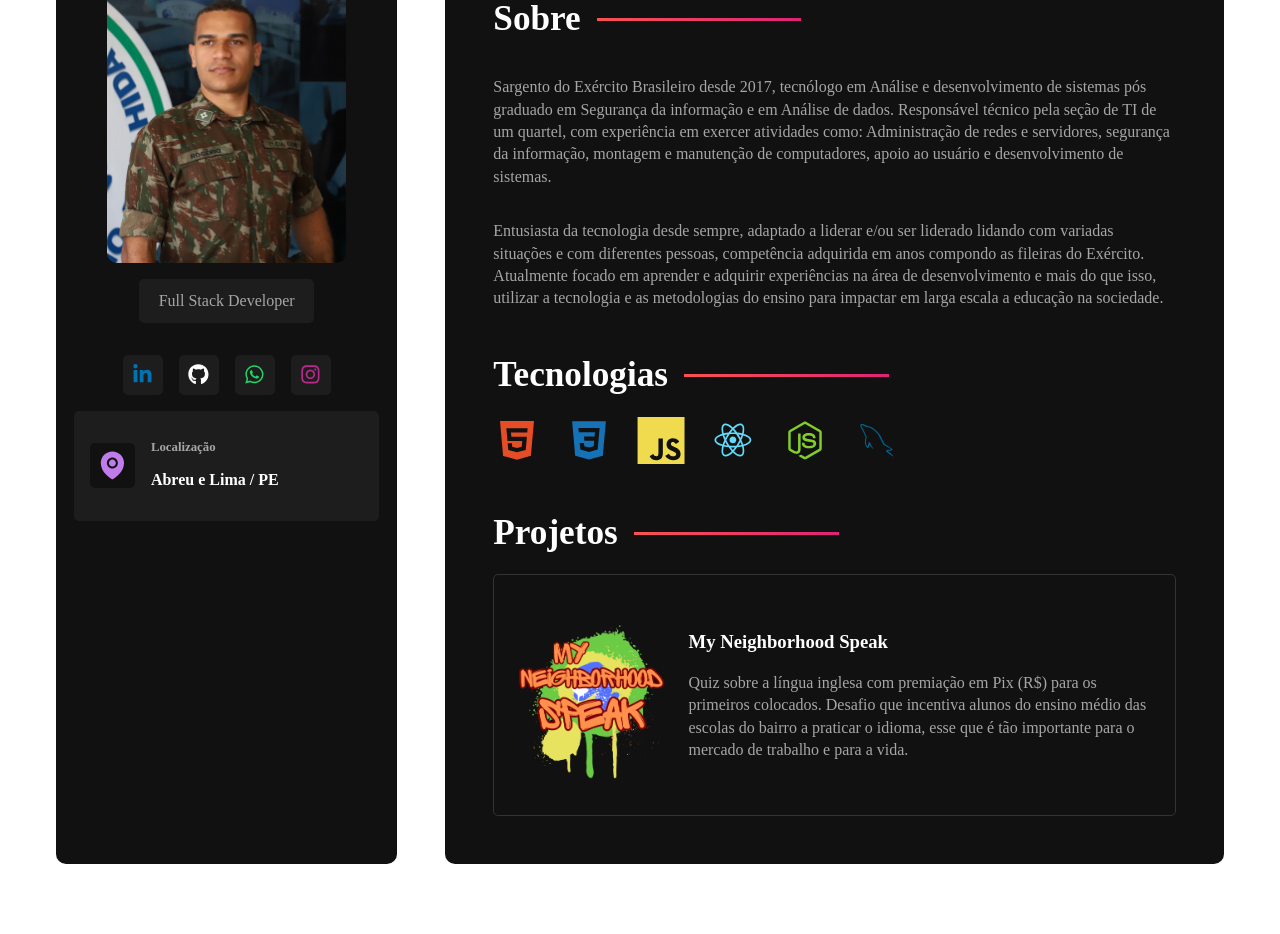
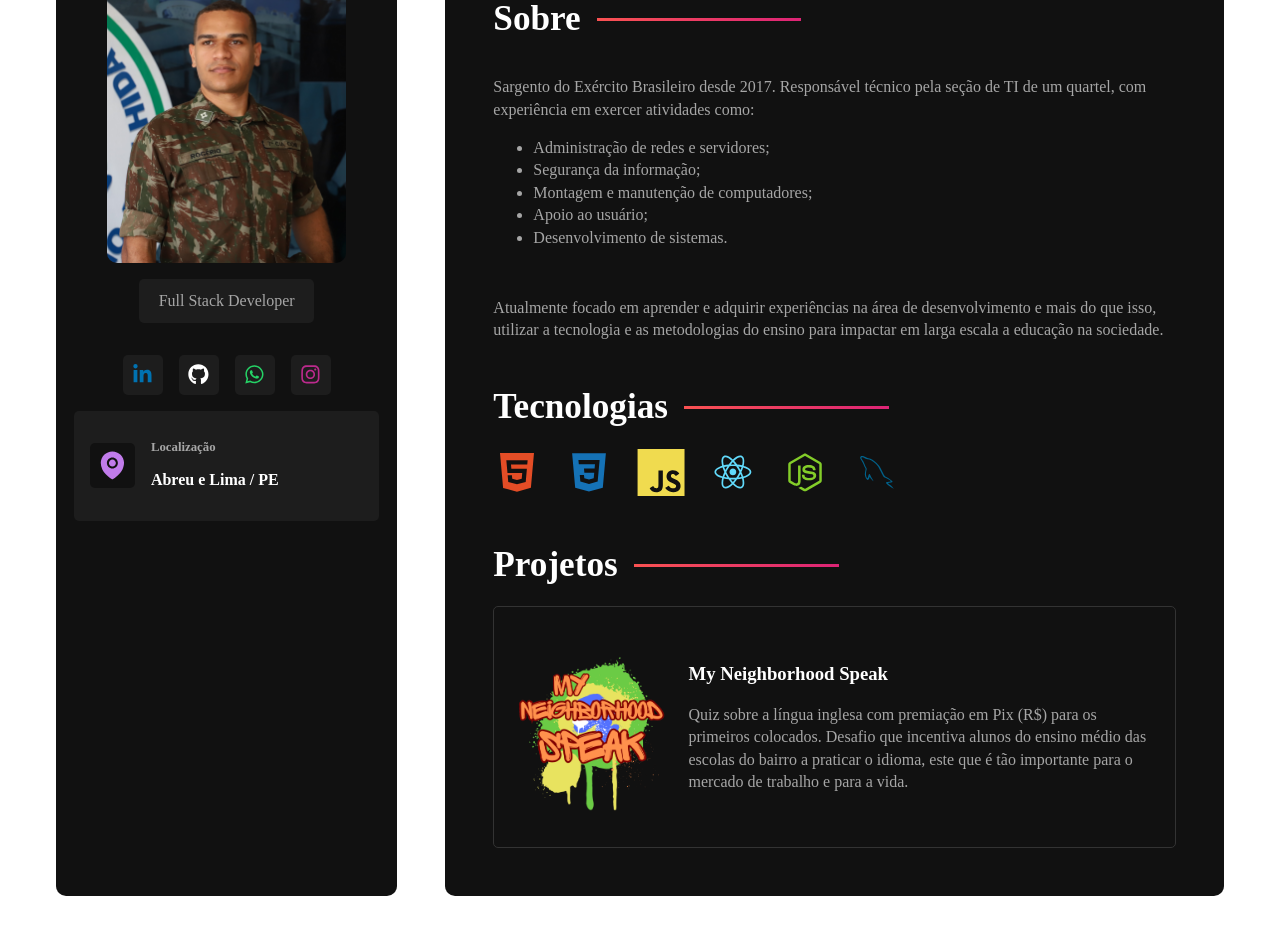
Before and after one commit to rogerworkup/Pag-portifolio_SASS, a React (Vite) app: page / in a window 1280 px wide. Shown: the part 380-1314 px from the top of the page. Built offline with nearby package versions, Linux system fonts and the light colour scheme; the HTML template or start-up script is replaced by a standard one.

Commit message:
Texto do about ajustado, faltando 'identar' a lista

```diff
--- a/src/componentes/AboutContainer.jsx
+++ b/src/componentes/AboutContainer.jsx
@@ -1,12 +1,24 @@
+
+import "../styles/components/aboutcontainer.sass";
 
 
 const AboutContainer = () => {
   return (
     <section className="about-container">
-        <h2>Sobre</h2>
-        <p>Sargento do Exército Brasileiro desde 2017, tecnólogo em Análise e desenvolvimento de sistemas pós graduado em Segurança da informação e em Análise de dados. Responsável técnico pela seção de TI de um quartel, com experiência em exercer atividades como: Administração de redes e servidores, segurança da informação, montagem e manutenção de computadores, apoio ao usuário e desenvolvimento de sistemas.</p>
+          <h2>Sobre</h2>
+        <p>Sargento do Exército Brasileiro desde 2017. Responsável técnico pela seção de TI de um quartel, com experiência em exercer atividades como:
 
-        <p>Entusiasta da tecnologia desde sempre, adaptado a liderar e/ou ser liderado lidando com variadas situações e com diferentes pessoas, competência adquirida em anos compondo as fileiras do Exército. Atualmente focado em aprender e adquirir experiências na área de desenvolvimento e mais do que isso, utilizar a tecnologia e as metodologias do ensino para impactar em larga escala a educação na sociedade.</p>
+        <ul>
+          <li>Administração de redes e servidores;</li>
+          <li>Segurança da informação;</li>
+          <li>Montagem e manutenção de computadores;</li>
+          <li>Apoio ao usuário;</li>
+          <li>Desenvolvimento de sistemas.</li>
+        </ul>
+
+        </p>
+
+        <p>Atualmente focado em aprender e adquirir experiências na área de desenvolvimento e mais do que isso, utilizar a tecnologia e as metodologias do ensino para impactar em larga escala a educação na sociedade.</p>
     </section>
   )
 }
--- a/src/componentes/ProjectsContainer.jsx
+++ b/src/componentes/ProjectsContainer.jsx
@@ -6,7 +6,7 @@ const projects = [
   {
   name: "My Neighborhood Speak",
   icon: <img src={mns_project} alt="MnS" />,
-  description: "Quiz sobre a língua inglesa com premiação em Pix (R$) para os primeiros colocados. Desafio que incentiva alunos do ensino médio das escolas do bairro a praticar o idioma, esse que é tão importante para o mercado de trabalho e para a vida.",
+  description: "Quiz sobre a língua inglesa com premiação em Pix (R$) para os primeiros colocados. Desafio que incentiva alunos do ensino médio das escolas do bairro a praticar o idioma, este que é tão importante para o mercado de trabalho e para a vida.",
   },
 ];
 
--- a/src/styles/components/projectscontainer.sass
+++ b/src/styles/components/projectscontainer.sass
@@ -13,7 +13,7 @@
     border: 1px solid #333
     border-radius: variables.$card-border-radius
 
-    h3, p
+    h3, p, li
         color: variables.$text-color
 
 
```
Also changed, not shown: src/styles/components/aboutcontainer.sass (added).
